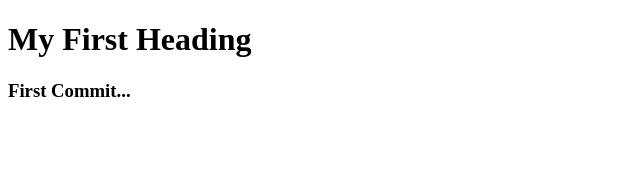
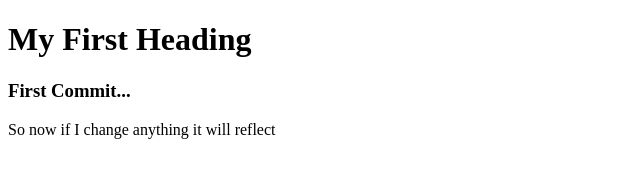
Before and after one commit to IshThumber/ga-demo-html, a plain HTML site: page index.html in a window 1280 px wide. Shown: the whole page, without its empty margins (0-640 px from the left). Drawn offline with Linux system fonts and the light colour scheme.

Commit message:
Update index.html

```diff
--- a/index.html
+++ b/index.html
@@ -5,5 +5,7 @@
 <h1>My First Heading</h1>
 <h3>First Commit...</h3>
 
+<p>So now if I change anything it will reflect</p>
+
 </body>
 </html>
```
